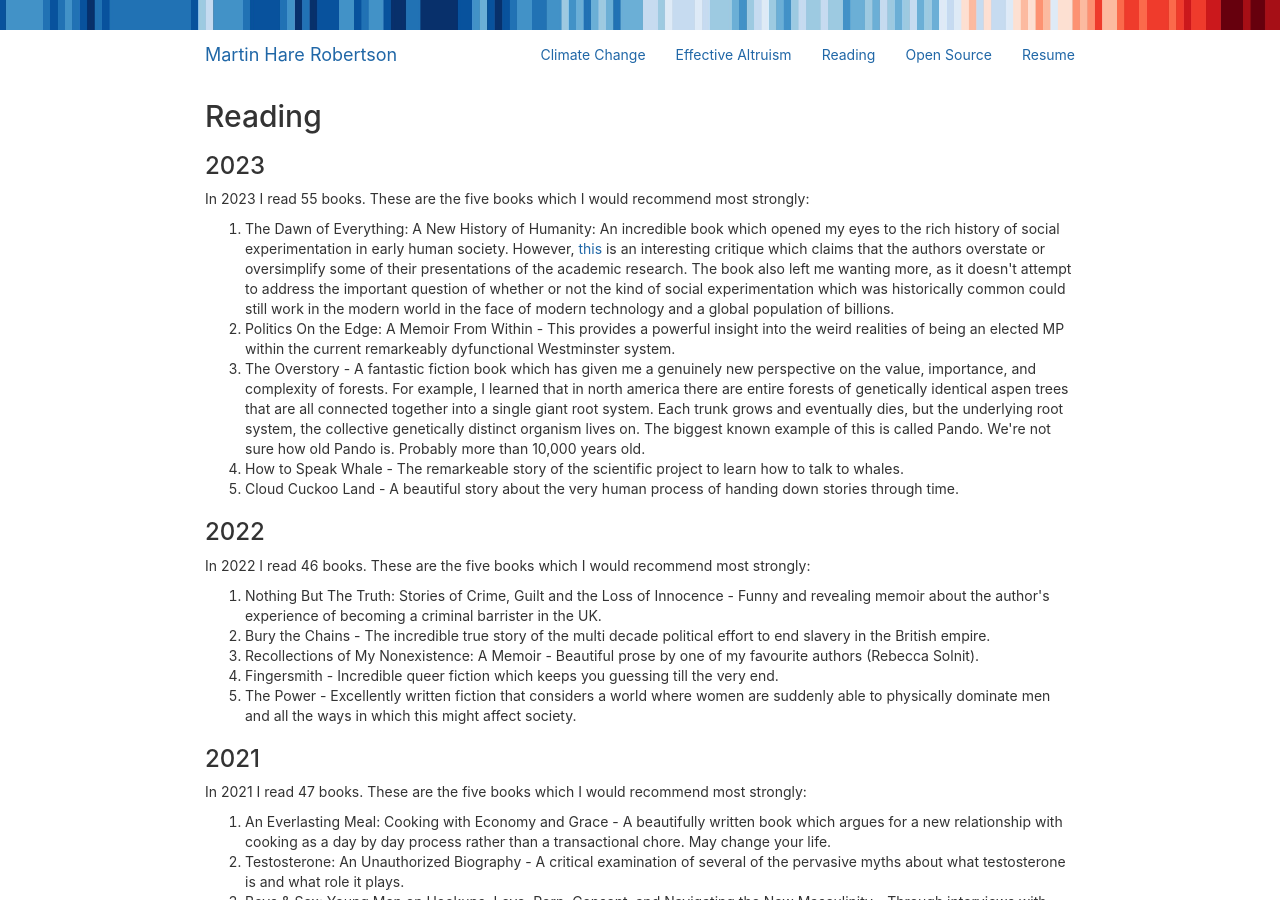
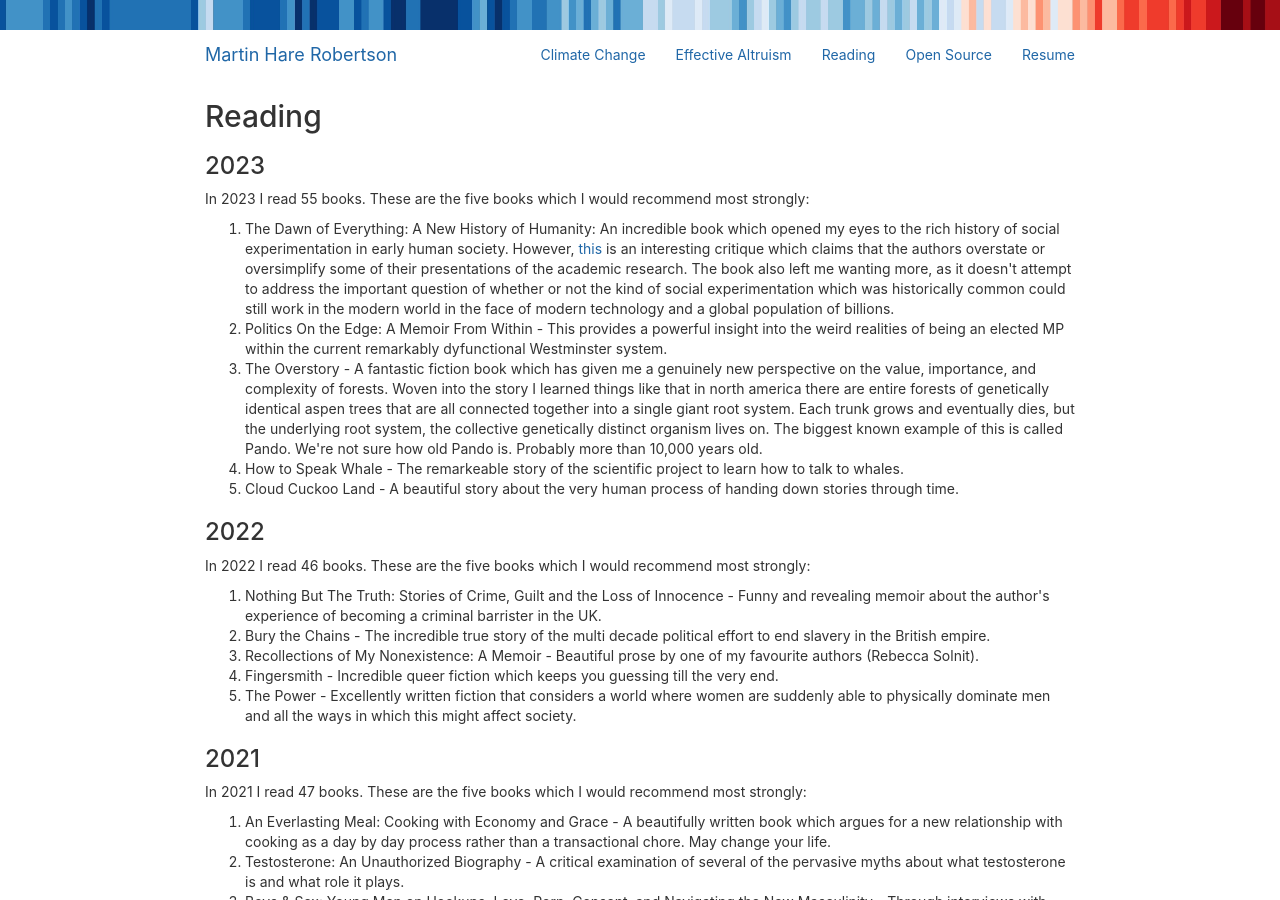
Before and after one commit to mchr3k/mchr3k.github.com, a Jekyll site: the page built from reading.html, in a window 1280 px wide and 900 px high. Built offline with Jekyll 4.4.1, drawn with Linux system fonts in a browser that asks for light colours; nearby versions of some CDN libraries.

Commit message:
Spelling, and wording

```diff
--- a/reading.html
+++ b/reading.html
@@ -16,10 +16,10 @@ title: Martin Hare Robertson - Reading
       of whether or not the kind of social experimentation which was historically common could still work in the modern world in the face of modern technology and a global
       population of billions.
     </li>
-    <li>Politics On the Edge: A Memoir From Within - This provides a powerful insight into the weird realities of being an elected MP within the current remarkeably dyfunctional Westminster system.</li>
+    <li>Politics On the Edge: A Memoir From Within - This provides a powerful insight into the weird realities of being an elected MP within the current remarkably dyfunctional Westminster system.</li>
     <li>The Overstory - A fantastic fiction book which has given me a genuinely new perspective on the value, importance, and complexity of forests.
-      For example, I learned that in north america there are entire forests of genetically identical aspen trees that are all connected together into a single giant root system. Each trunk grows
-      and eventually dies, but the underlying root system, the collective genetically distinct organism lives on. The biggest known example of this is called Pando.
+      Woven into the story I learned things like that in north america there are entire forests of genetically identical aspen trees that are all connected together into a single giant root system.
+      Each trunk grows and eventually dies, but the underlying root system, the collective genetically distinct organism lives on. The biggest known example of this is called Pando.
       We're not sure how old Pando is. Probably more than 10,000 years old.</li>
     <li>How to Speak Whale - The remarkeable story of the scientific project to learn how to talk to whales.</li>
     <li>Cloud Cuckoo Land - A beautiful story about the very human process of handing down stories through time.</li>
```
